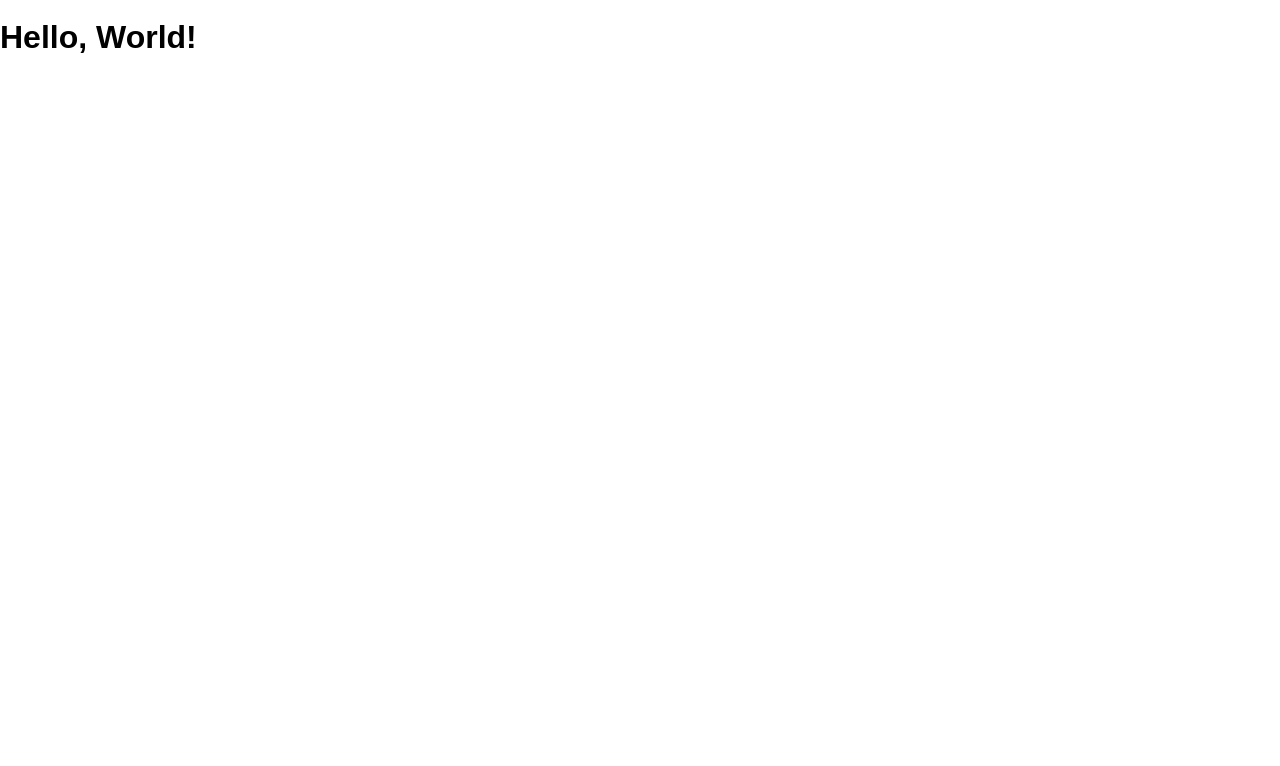
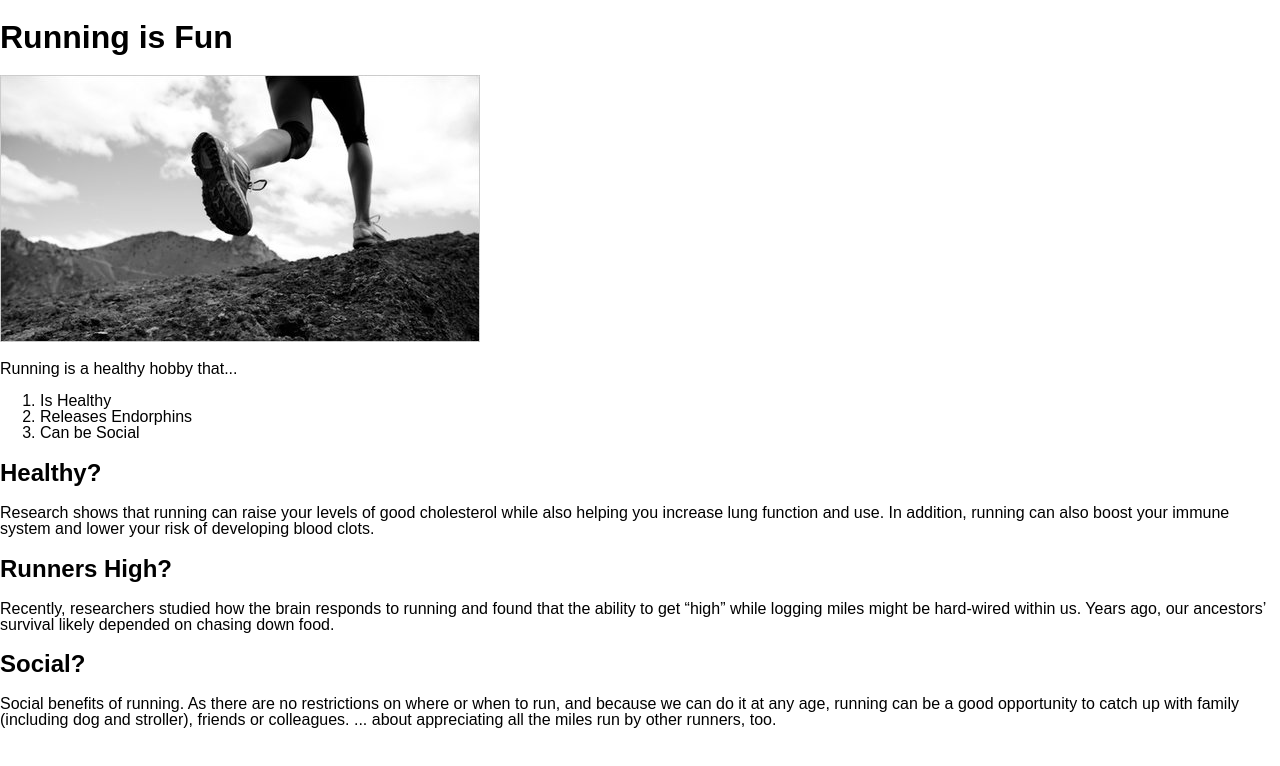
Before and after one commit to rh1456/running-is-fun, a website: page public/index.html in a window 1280 px wide. Drawn offline with Linux system fonts and the light colour scheme.

Commit message:
added first version

```diff
--- a/public/index.html
+++ b/public/index.html
@@ -8,6 +8,22 @@
     <link rel="stylesheet" href="/screen.css">
   </head>
   <body>
-    <h1 class='hello-world'>Hello, World!</h1>
+
+    <h1 class='hello-world'>Running is Fun </h1>
+    <img src="runner pic.jpg" >
+    <p> Running is a healthy hobby that... </p>
+    <ol>
+      <li>Is Healthy</li>
+      <Li>Releases Endorphins</Li>
+      <li>Can be Social</li>
+   </ol>
+   <h2 class='Ordered List Description'>Healthy?</h2>
+   <p>Research shows that running can raise your levels of good cholesterol while also helping you increase lung function and use. In addition, running can also boost your immune system and lower your risk of developing blood clots.</p>
+   <h2>Runners High?</h2>
+   <p>Recently, researchers studied how the brain responds to running and found that the ability to get “high” while logging miles might be hard-wired within us. Years ago, our ancestors’ survival likely depended on chasing down food.</p>
+   <h2>Social?</h2>
+   <p>Social benefits of running. As there are no restrictions on where or when to run, and because we can do it at any age, running can be a good opportunity to catch up with family (including dog and stroller), friends or colleagues. ... about appreciating all the miles run by other runners, too.</p>
+
+
   </body>
 </html>
```
Also changed, not shown: package.json (+5 -3 lines), public/runner pic.jpg (added), 1 other file.
